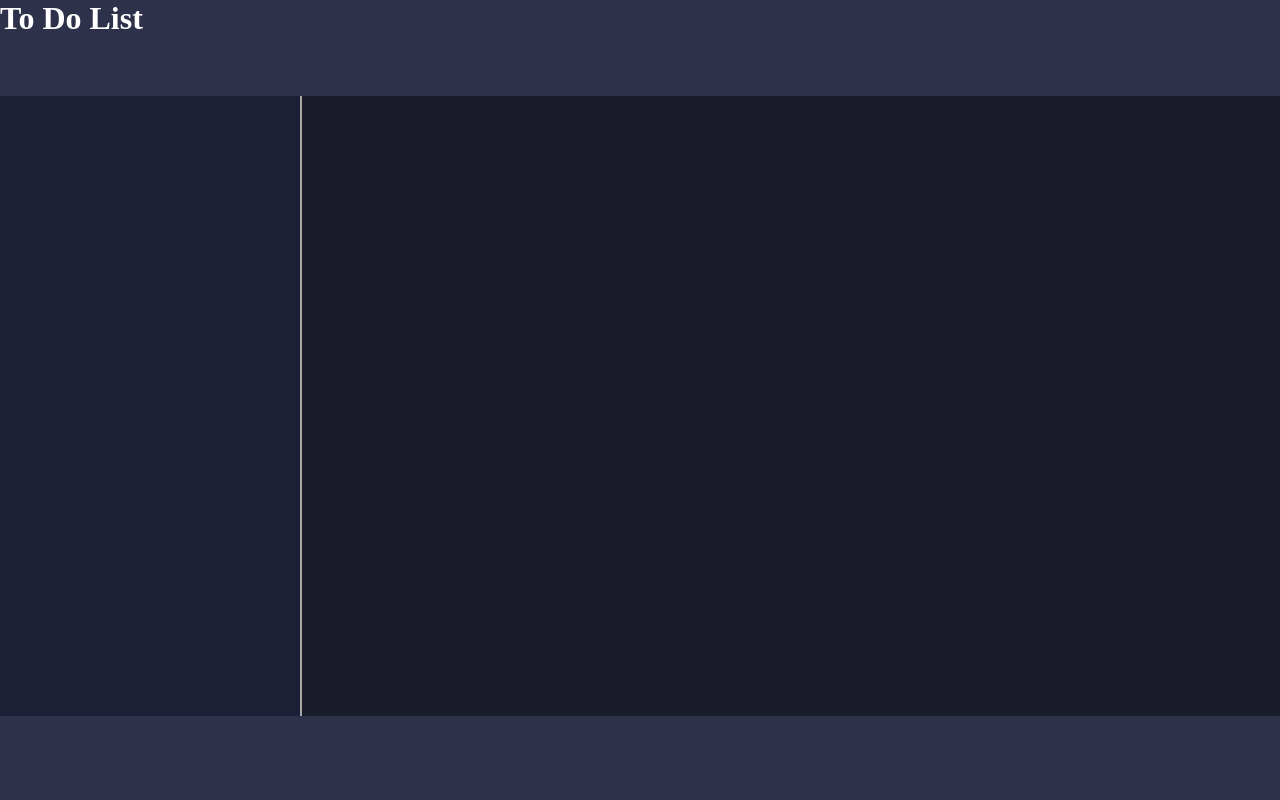
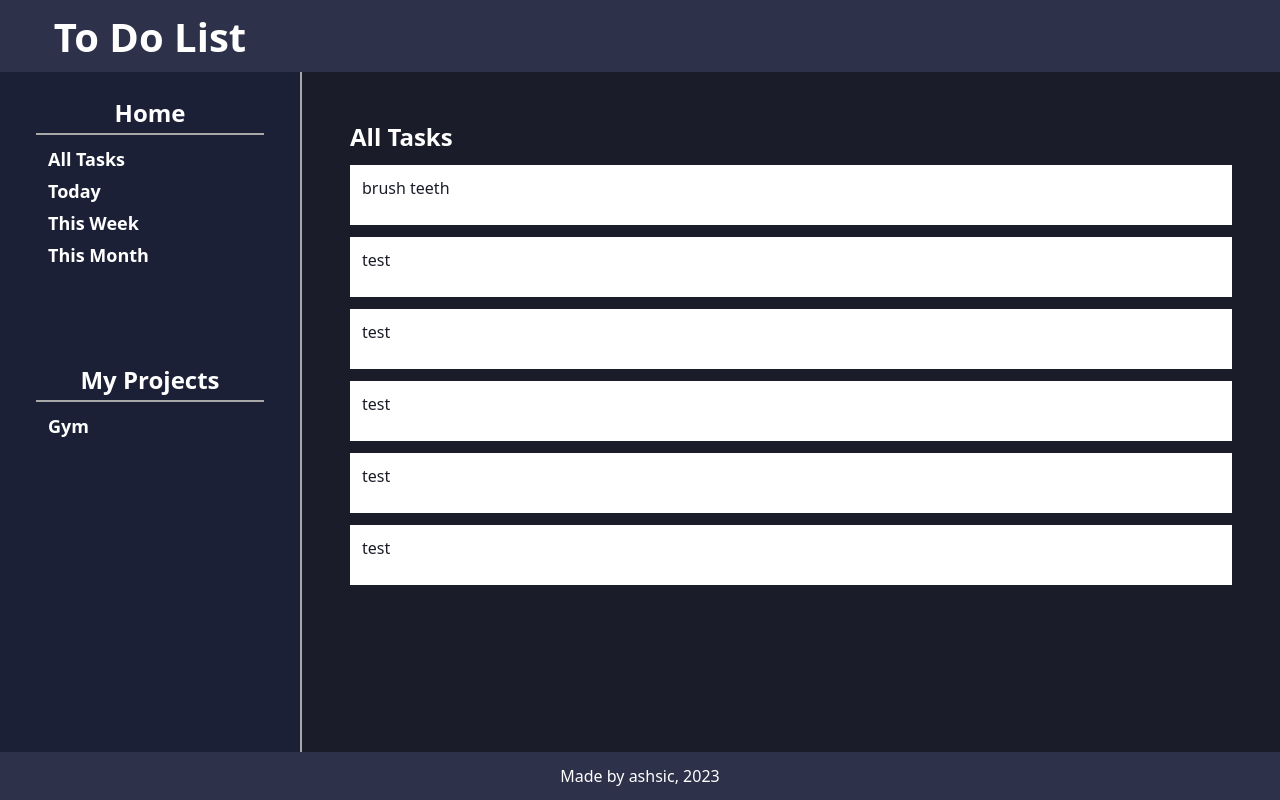
Before and after one commit to ashsic/odin-Todo-List, a website built with webpack: page dist/index.html in a window 1280 px wide. Built offline with nearby package versions, Linux system fonts and the light colour scheme.

Commit message:
adding HTML structure, classes, CSS edits

```diff
--- a/src/style.css
+++ b/src/style.css
@@ -3,7 +3,11 @@
 body, :root, * {
     margin: 0;
     padding: 0;
-    color: white;
+    color: #ffffff;
+}
+
+body {
+    font-family: system-ui, "Segoe UI", Roboto, Helvetica, Arial, sans-serif, "Apple Color Emoji", "Segoe UI Emoji", "Segoe UI Symbol";
 }
 
 /* CSS page grid */
@@ -20,14 +24,14 @@ header {
     grid-row: 1 / 2;
     grid-column: 1 / 3;
     background-color: #2d3149;
-    height: 96px;
+    height: 72px;
 }
 
 footer {
     grid-row: 3 / 4;
     grid-column: 1 / 3;
     background-color: #2d3149;
-    height: 84px;
+    height: 48px;
 }
 
 .sidebar {
@@ -43,3 +47,66 @@ main {
     grid-column: 2 / 3;
     background-color: #1a1c29;
 }
+
+/* ========== header styles ========== */
+
+header {
+    display: flex;
+    align-items: center;
+
+}
+
+h1 {
+    text-align: center;
+    font-size: 40px;
+    width: 300px;
+}
+
+/* ========== sidebar styles ========== */
+
+.sidebar {
+    display: flex;
+    flex-direction: column;
+    gap: 64px;
+}
+
+.sidebar h2 {
+    padding-bottom: 4px;
+    margin: 24px 36px 12px 36px;
+    text-align: center;
+    border-bottom: 2px solid #a8a8a8;
+
+}
+
+.sidebar li {
+    margin: 0 0 8px 48px;
+    list-style-type: none;
+    font-size: 18px;
+    font-weight: 600;
+}
+
+/* ========== main styles ========== */
+
+main {
+    display: flex;
+    flex-direction: column;
+    padding: 48px;
+}
+
+main li {
+    list-style-type: none;
+    background-color: #ffffff;
+    color: #1a1c29;
+    margin: 12px 0;
+    height: 36px;
+    padding: 12px;
+
+}
+
+/* ========== footer styles ========== */
+
+footer {
+    display: flex;
+    justify-content: center;
+    align-items: center;
+}
```
Also changed, not shown: dist/index.html.
